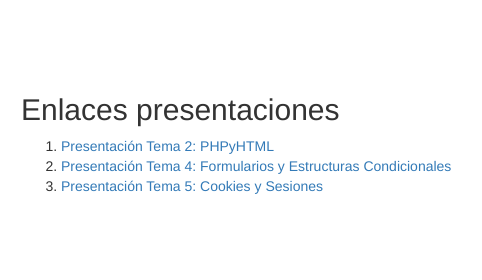
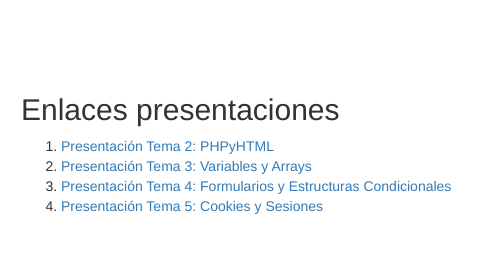
Before and after one commit to DesarrollowebToledo/DesarrollowebToledo.github.io, a plain HTML site: page index.html in a window 1280 px wide. Shown: the top 280 px of the page, 634-1116 px from the left. Drawn offline with nearby package versions, Linux system fonts and the light colour scheme; a script that the page names is missing.

Commit message:
arreglillo

```diff
--- a/index.html
+++ b/index.html
@@ -5,19 +5,26 @@
         <title></title>
           <link href="//maxcdn.bootstrapcdn.com/bootswatch/3.3.1/simplex/bootstrap.min.css" rel="stylesheet">
        <link href="//maxcdn.bootstrapcdn.com/bootswatch/3.3.1/slate/bootstrap.min.css" rel="stylesheet">
-</head>
+<style>
+.bordeblanco{
+border:2px inner white;
+
+}
+</style>
+	   </head>
 <body>
 <div class="container">
 <h1><span class="glyphicon glyphicon-th-list " aria-hidden="true"></span> Desarrollo Web en Toledo</h1>
 <div class="row">
-<div class="col-md-6">
+<div class="col-md-6 bordeblanco">
 <iframe width="560" height="315" src="//www.youtube.com/embed/TR_H1qcff04" frameborder="0" allowfullscreen></iframe>
 </div>
-<div class="col-md-6">
+<div class="col-md-6 bordeblanco">
 <h2>Enlaces presentaciones</h2>
 <ol>
 
 <li><a href="https://docs.google.com/presentation/d/1J0Vt4elFzeA4muj43s3FMuJS1CZf6g9_RNJUerRzarw/edit?usp=sharing">Presentación Tema 2: PHPyHTML</a></li>
+<li><a href="https://docs.google.com/presentation/d/1xP9_ARhpEC-NF9EzraJvHqeDy6FAQDCj5et9qMjHBfk/edit?usp=sharing">Presentación Tema 3: Variables y Arrays</a></li>
 <li><a href="https://docs.google.com/presentation/d/1phDlcrApcm-fVK_H_YG9ZnPRNL7NY0UNmCVauV1pPGo/edit?usp=sharing">Presentación Tema 4: Formularios y Estructuras Condicionales</a></li>
 <li><a href="https://docs.google.com/presentation/d/18ki5pdJjzOXLaaF-uff9Efz_2Nzf7lcfrJcRGBD5c9Q/edit?usp=sharing">Presentación Tema 5: Cookies y Sesiones</a></li>
 
```
